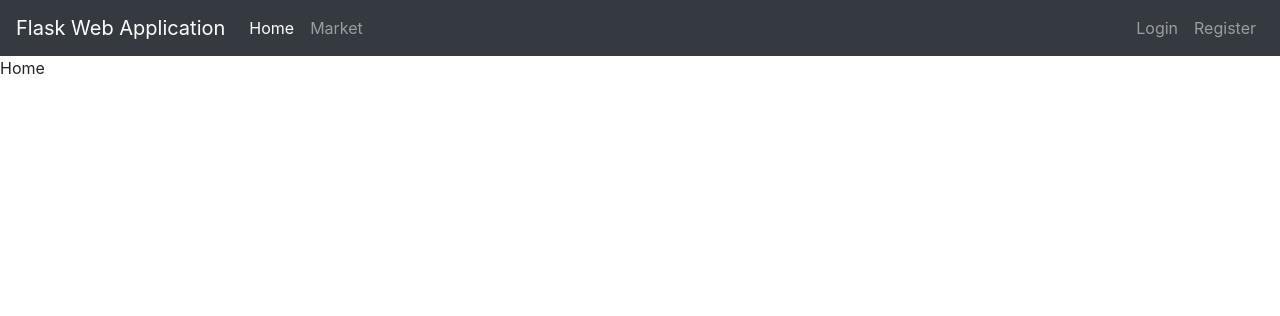
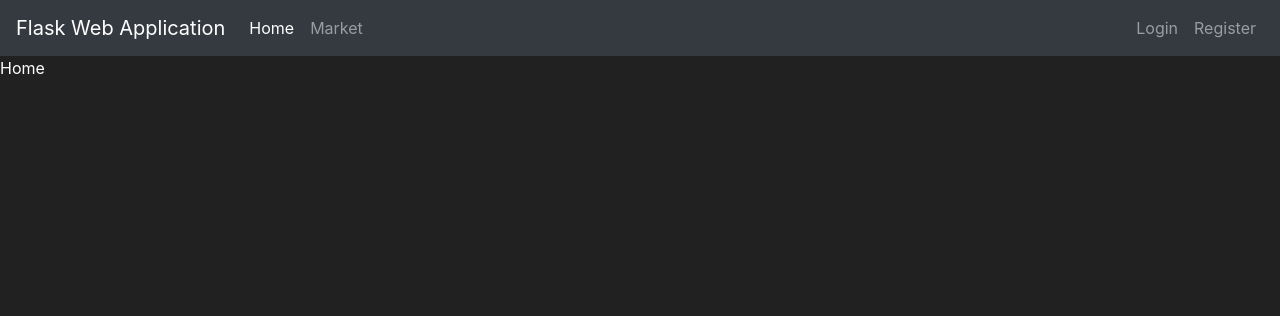
Before and after one commit to AnawaratneMANA/PYTHON-HTTP-WEB, a Flask app: page / in a window 1280 px wide. Shown: the top 316 px of the page. Run offline with Flask 2, Linux system fonts and the light colour scheme.

Commit message:
Black Theme added.

```diff
--- a/templates/home.html
+++ b/templates/home.html
@@ -57,4 +57,10 @@ Home
 <script src="https://cdn.jsdelivr.net/npm/bootstrap@4.5.3/dist/js/bootstrap.min.js" integrity="sha384-w1Q4orYjBQndcko6MimVbzY0tgp4pWB4lZ7lr30WKz0vr/aWKhXdBNmNb5D92v7s" crossorigin="anonymous"></script>
 -->
 </body>
+<style>
+    body {
+        background-color: #212121;
+        color: white;
+    }
+</style>
 </html>
```
